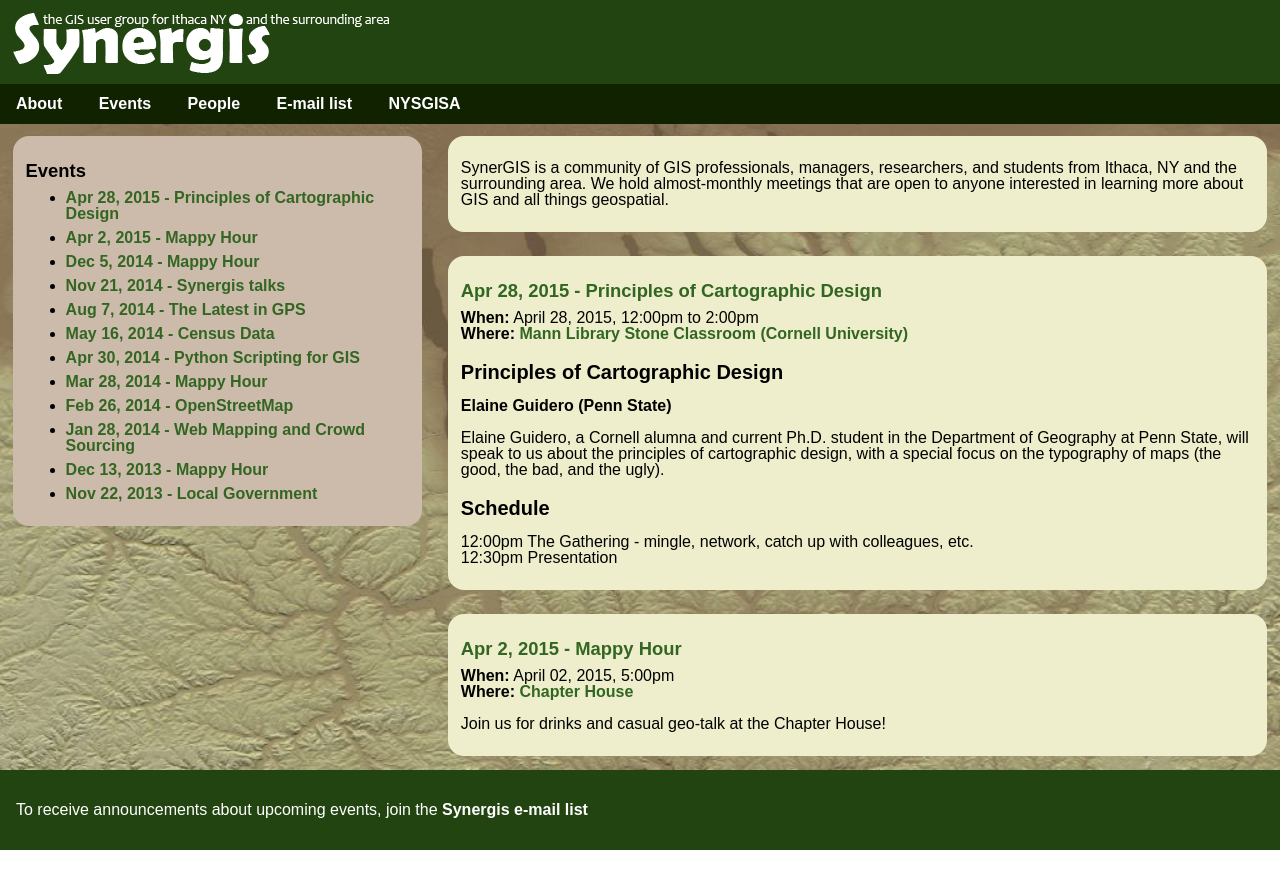
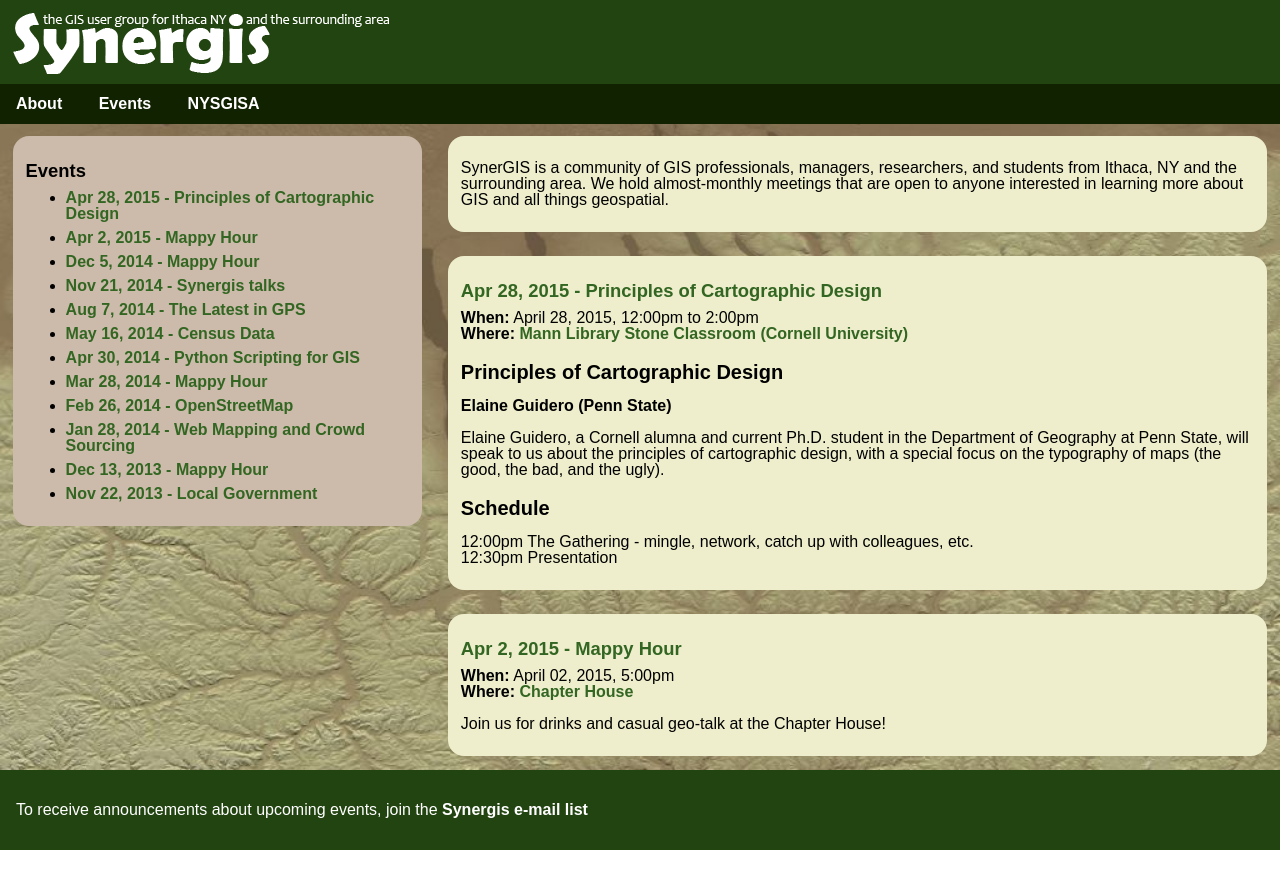
Before and after one commit to synergis-ny/synergis-ny.github.io, a Jekyll site: the page built from index.html, in a window 1280 px wide. Shown: the top 889 px of the page. Built offline with Jekyll 4.4.1, drawn with Linux system fonts in a browser that asks for light colours.

Commit message:
temporarily hide people and e-mail list

```diff
--- a/_includes/header.html
+++ b/_includes/header.html
@@ -15,8 +15,8 @@
     <nav>
         <a href='/about'>About</a>
         <a href='/events'>Events</a>
-        <a href='/people'>People</a>
-        <a href='https://groups.google.com/forum/#!forum/synergis'>E-mail list</a>
+        <!--<a href='/people'>People</a>-->
+        <!--<a href='https://groups.google.com/forum/#!forum/synergis'>E-mail list</a>-->
         <a href='http://www.nysgis.net/'>NYSGISA</a>
     </nav>
 
```
